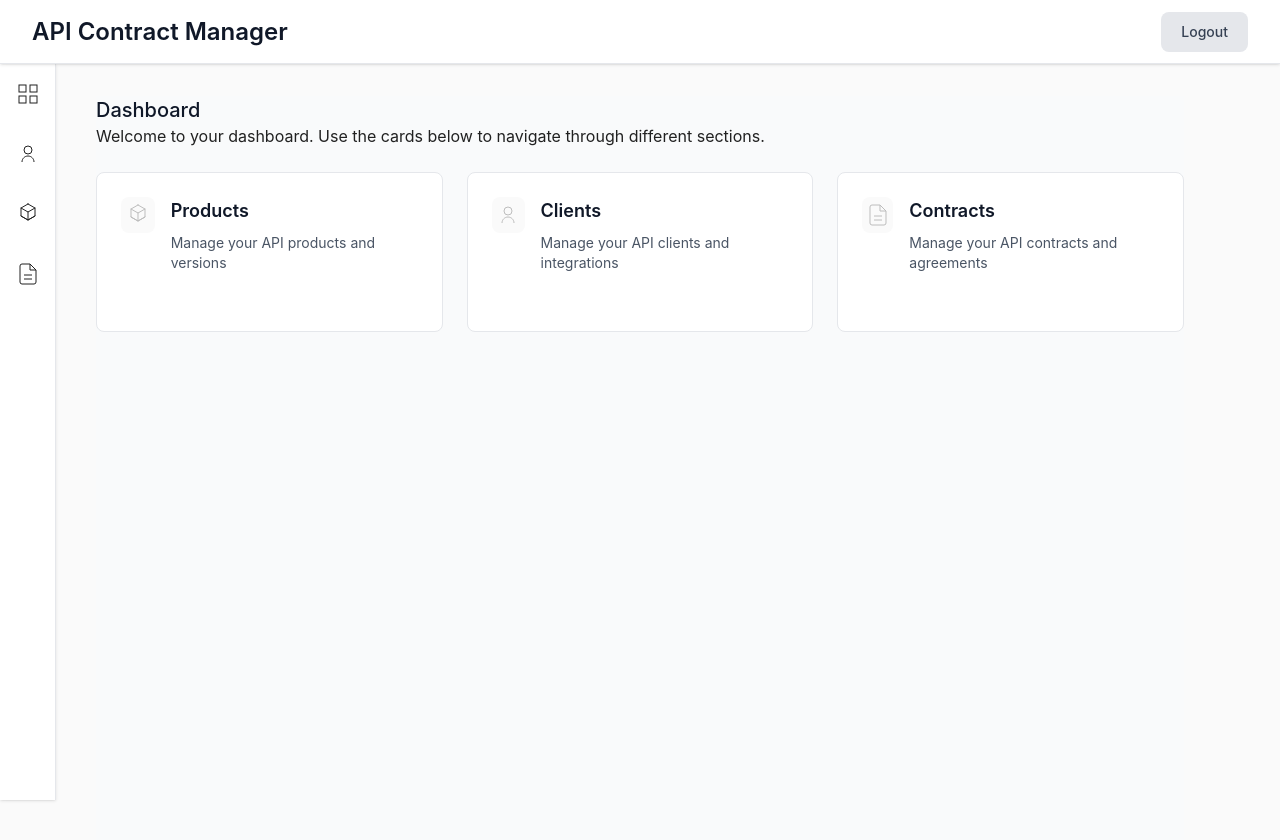
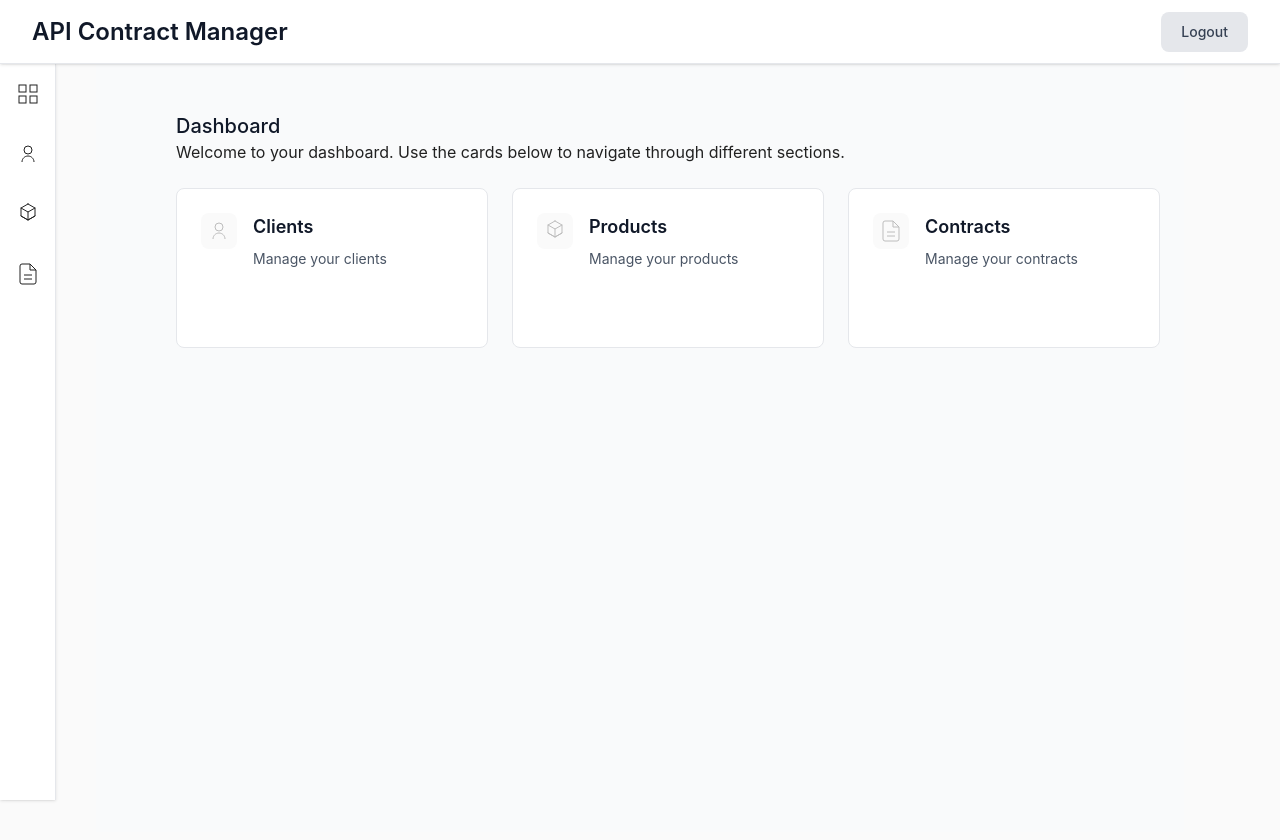
Before and after one commit to RohanMankame/api_contract_manager, a React (Vite) app: page /dashboard in a window 1280 px wide. Shown: the top 840 px of the page. Built offline with nearby package versions, Linux system fonts and the light colour scheme; no server answers; sample sign-in values are in the browser's storage; what ag-grid-community would draw is missing.

Commit message:
Refactor layout structure by introducing MainLayout for protected routes and removing redundant components from individual pages.

```diff
--- a/src/App.jsx
+++ b/src/App.jsx
@@ -4,6 +4,7 @@ import DashboardPage from './pages/DashboardPage';
 import ClientsPage from './pages/ClientsPage';
 import ProductsPage from './pages/ProductsPage';
 import ContractsPage from './pages/ContractsPage';
+import MainLayout from './layouts/MainLayout';
 import './App.css';
 
 function PrivateRoute({ children }) {
@@ -15,12 +16,17 @@ function App() {
   return (
     <Router>
       <Routes>
+        {/* Public route: no layout, no sidebar */}
         <Route path="/login" element={<LoginPage />} />
+
+        {/* All protected routes share MainLayout */}
         <Route
           path="/dashboard"
           element={
             <PrivateRoute>
-              <DashboardPage />
+              <MainLayout>
+                <DashboardPage />
+              </MainLayout>
             </PrivateRoute>
           }
         />
@@ -28,7 +34,9 @@ function App() {
           path="/clients"
           element={
             <PrivateRoute>
-              <ClientsPage />
+              <MainLayout>
+                <ClientsPage />
+              </MainLayout>
             </PrivateRoute>
           }
         />
@@ -36,7 +44,9 @@ function App() {
           path="/products"
           element={
             <PrivateRoute>
-              <ProductsPage />
+              <MainLayout>
+                <ProductsPage />
+              </MainLayout>
             </PrivateRoute>
           }
         />
@@ -44,11 +54,18 @@ function App() {
           path="/contracts"
           element={
             <PrivateRoute>
-              <ContractsPage />
+              <MainLayout>
+                <ContractsPage />
+              </MainLayout>
             </PrivateRoute>
           }
         />
-        <Route path="/" element={<Navigate to="/dashboard" />} />
+
+        {/* Default redirect into a protected+layout route */}
+        <Route
+          path="/"
+          element={<Navigate to="/dashboard" />}
+        />
       </Routes>
     </Router>
   );
--- /dev/null
+++ b/src/layouts/MainLayout.jsx
@@ -0,0 +1,25 @@
+import TopNavbar from '../components/nav/TopNavbar';
+import Sidebar from '../components/nav/Sidebar';
+
+export default function MainLayout({ children }) {
+  // Width of the sidebar when it is closed (collapsed)
+  const COLLAPSED_SIDEBAR_WIDTH = '3.5rem';
+
+  return (
+    <div className="min-h-screen bg-gray-50">
+      <TopNavbar />
+      <Sidebar />
+
+      {/* Main content is pushed right by the sidebar width and below the navbar */}
+      <main
+        className="pt-16"
+        style={{ marginLeft: COLLAPSED_SIDEBAR_WIDTH }}
+      >
+        {/* This centers your "page" in the remaining space */}
+        <div className="max-w-6xl mx-auto px-6">
+          {children}
+        </div>
+      </main>
+    </div>
+  );
+}
--- a/src/pages/ClientsPage.jsx
+++ b/src/pages/ClientsPage.jsx
@@ -1,4 +1,3 @@
-import { TopNavbar, Sidebar } from '../components/nav';
 import AgGridTable from '../components/AgGridTable';
 import { clientService } from '../services';
 
@@ -18,19 +17,18 @@ export default function ClientsPage() {
   ];
 
   return (
-          <div className="min-h-screen bg-gray-50 pl-6">
-            <TopNavbar />
-            <Sidebar />
-
-            <div className="mt-16 text-left ">
+    <div className="mt-4 text-left">
       <div>
         <h1 className="text-xl font-medium text-gray-900">Clients</h1>
         <p>Clients Page. Use table below to manage Clients.</p>
       </div>
 
       <div className="mt-6 w-full">
-                <AgGridTable fetcher={fetchClients} colDefs={clientCols} gridHeight="400px" />
-              </div>
+        <AgGridTable
+          fetcher={fetchClients}
+          colDefs={clientCols}
+          gridHeight="400px"
+        />
       </div>
     </div>
   );
--- a/src/pages/ContractsPage.jsx
+++ b/src/pages/ContractsPage.jsx
@@ -1,11 +1,9 @@
-import { TopNavbar, Sidebar } from '../components/nav';
 import AgGridTable from '../components/AgGridTable';
 import { contractService } from '../services';
 
 export default function ContractsPage() {
   const fetchContracts = async () => {
     const res = await contractService.listContracts();
-    // Envelope { data: { contracts: [...] } }
     return (res?.data?.data?.contracts) || [];
   };
 
@@ -17,21 +15,21 @@ export default function ContractsPage() {
     { field: 'end_date', headerName: 'End Date', flex: 1 },
 
   ];
-return (
-      <div className="min-h-screen bg-gray-50 pl-6">
-        <TopNavbar />
-        <Sidebar />
-
-        <div className="mt-16 text-left ">
+    return (
+        <div className="mt-4 text-left">
           <div>
             <h1 className="text-xl font-medium text-gray-900">Contracts</h1>
             <p>Contracts Page. Use table below to manage Contracts.</p>
           </div>
 
           <div className="mt-6 w-full">
-            <AgGridTable fetcher={fetchContracts} colDefs={contractCols} gridHeight="400px" />
+            <AgGridTable
+              fetcher={fetchContracts}
+              colDefs={contractCols}
+              gridHeight="400px"
+            />
           </div>
         </div>
-      </div>
     );
+
   }
--- a/src/pages/DashboardPage.jsx
+++ b/src/pages/DashboardPage.jsx
@@ -1,48 +1,38 @@
-import { TopNavbar, Sidebar } from '../components/nav';
 import CardRoute from '../components/CardRoute';
 import { ProductsIcon, ClientsIcon, ContractsIcon } from '../components/icons';
 
-export default function DashboardPage() {
-  // navigation cards data
 const cards = [
-    {
-      title: 'Products',
-      desc: 'Manage your API products and versions',
-      icon: ProductsIcon,
-      path: '/products',
-    },
-    {
-      title: 'Clients',
-      desc: 'Manage your API clients and integrations',
-      icon: ClientsIcon,
-      path: '/clients',
-    },
-    {
-      title: 'Contracts',
-      desc: 'Manage your API contracts and agreements',
-      icon: ContractsIcon,
-      path: '/contracts',
-    },
+  { title: 'Clients', desc: 'Manage your clients', icon: ClientsIcon, path: '/clients' },
+  { title: 'Products', desc: 'Manage your products', icon: ProductsIcon, path: '/products' },
+  { title: 'Contracts', desc: 'Manage your contracts', icon: ContractsIcon, path: '/contracts' },
 ];
 
+export default function DashboardPage() {
+
   return (
-    <div className="min-h-screen bg-gray-50 pl-3.5rem">
-      <TopNavbar />
-      <Sidebar />
-
-      <div className="mt-16 text-left ">
+    <div className="mt-4 text-left">
       <div>
         <h1 className="text-xl font-medium text-gray-900">Dashboard</h1>
-          <p>Welcome to your dashboard. Use the cards below to navigate through different sections.</p>
+        <p>
+          Welcome to your dashboard. Use the cards below to navigate through different
+          sections.
+        </p>
       </div>
 
       {/* Navigation Cards */}
       <div className="mt-6 grid grid-cols-1 md:grid-cols-3 gap-6 flex-3">
         {cards.map((c) => {
           const Icon = c.icon;
-            return <CardRoute key={c.path} title={c.title} desc={c.desc} Icon={Icon} path={c.path} />;
+          return (
+            <CardRoute
+              key={c.path}
+              title={c.title}
+              desc={c.desc}
+              Icon={Icon}
+              path={c.path}
+            />
+          );
         })}
-        </div>
       </div>
     </div>
   );
--- a/src/pages/ProductsPage.jsx
+++ b/src/pages/ProductsPage.jsx
@@ -17,8 +17,7 @@ export default function ProductsPage() {
 
     return (
       <div className="min-h-screen bg-gray-50 ">
-        <TopNavbar />
-        <Sidebar />
+
 
 
         <div className="mt-16 text-left ">
```
Lines whose indentation alone changed are shown as unchanged.
